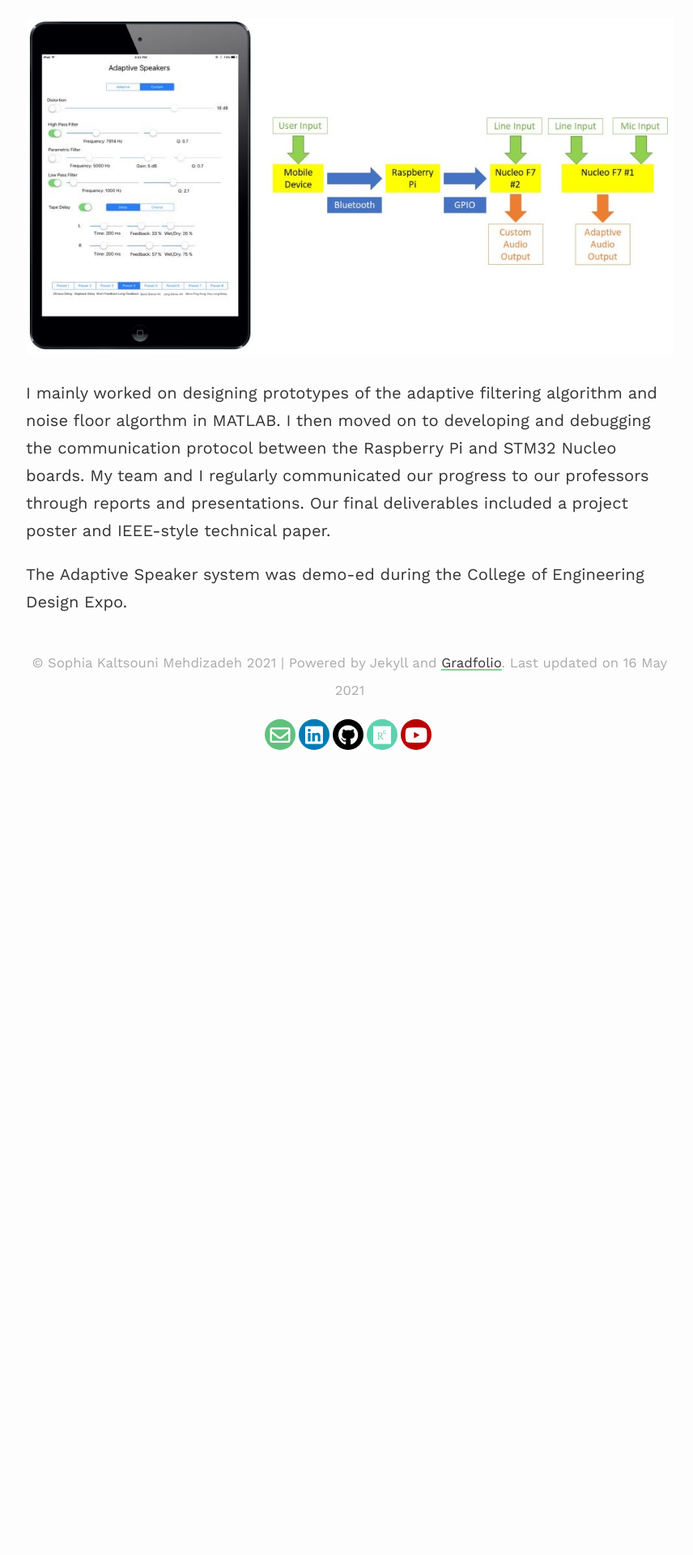
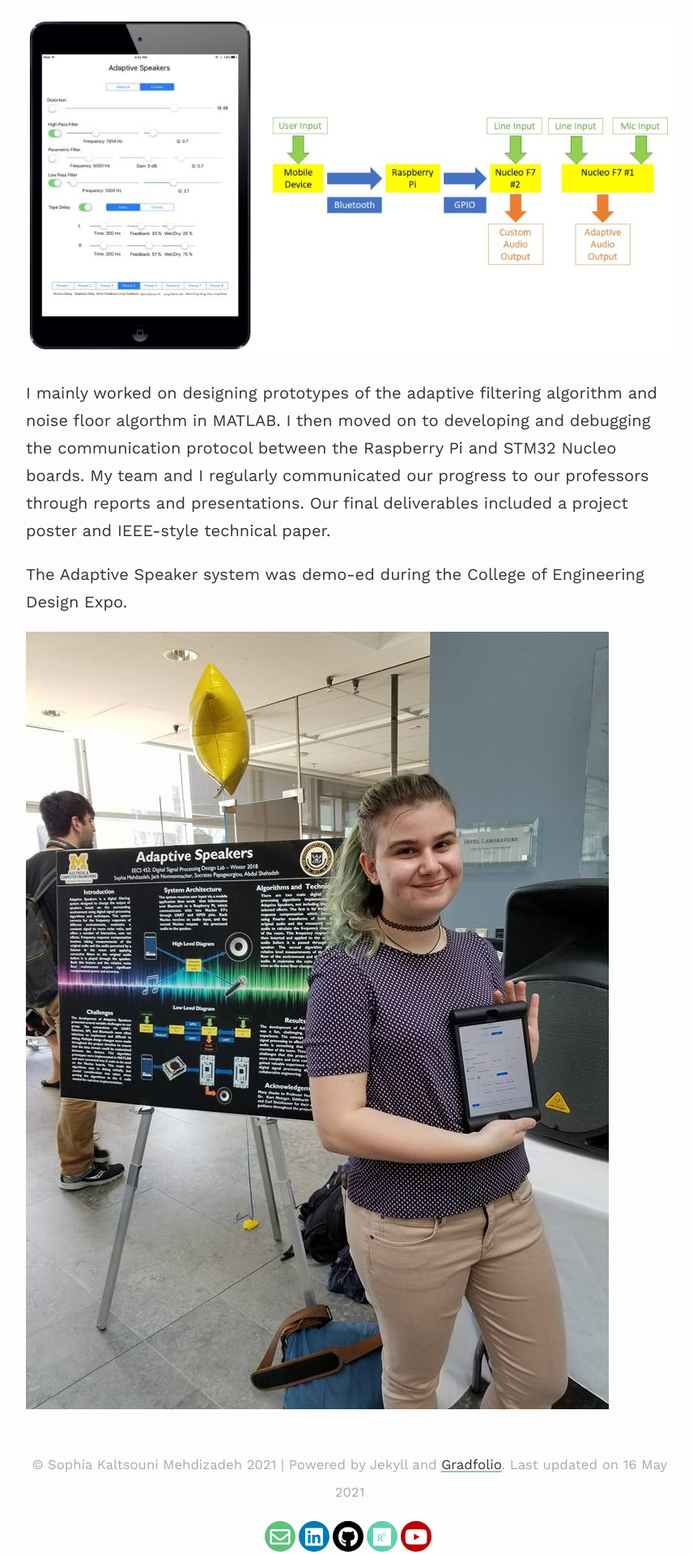
Before and after one commit to smehdizadeh/smehdizadeh.github.io, a Jekyll site: the page built from _projects/4_project.md, in a window 1280 px wide. Shown: the part 1205-3125 px from the top of the page at 81% size, without its empty margins (208-1064 px from the left). Built offline with Jekyll 4.4.1, drawn with Linux system fonts in a browser that asks for light colours; nearby versions of some CDN libraries; before the commit the page ends 2135 px from its top, so only the background shows below that.

Commit message:
Update 4_project.md

```diff
--- a/_projects/4_project.md
+++ b/_projects/4_project.md
@@ -21,3 +21,5 @@ EECS 452 is the digital signal processing design lab senior capstone course. For
 I mainly worked on designing prototypes of the adaptive filtering algorithm and noise floor algorthm in MATLAB. I then moved on to developing and debugging the communication protocol between the Raspberry Pi and STM32 Nucleo boards. My team and I regularly communicated our progress to our professors through reports and presentations. Our final deliverables included a project poster and IEEE-style technical paper.
 
 The Adaptive Speaker system was demo-ed during the College of Engineering Design Expo.
+
+![Design Expo](/assets/images/DesignExpo.jpg)
```
